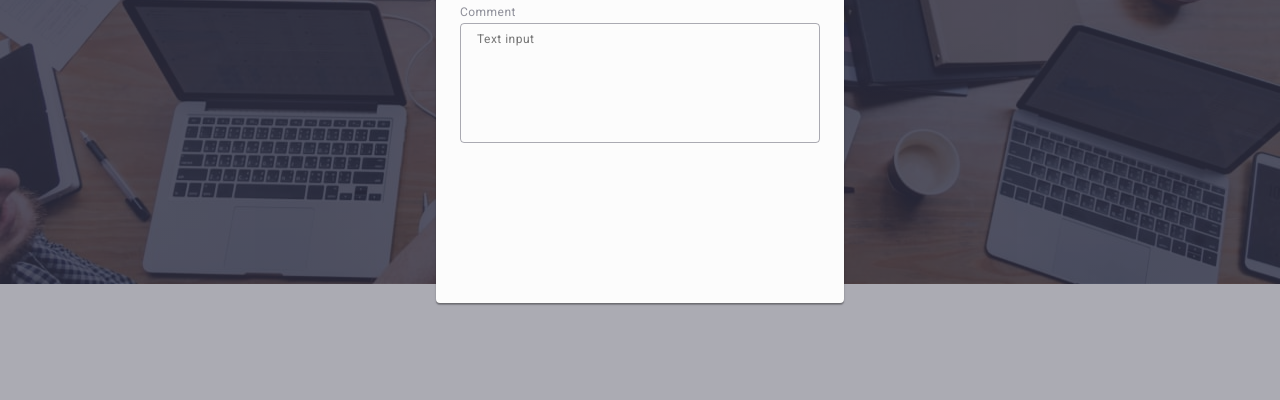
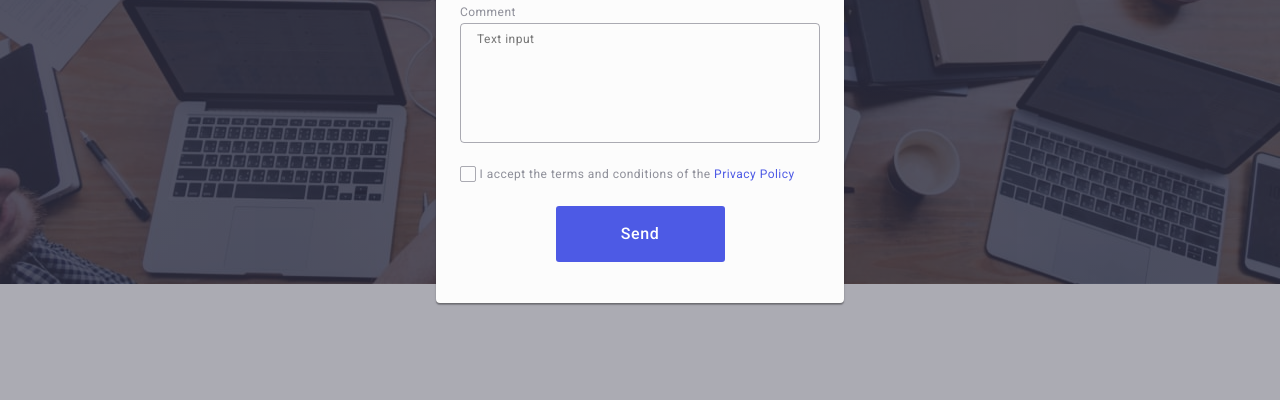
Before and after one commit to Rksiiozz/goit-markup-hw-05, a plain HTML site: page index.html in a window 1280 px wide. Shown: the part 389-789 px from the top of the page. Drawn offline with nearby package versions, Linux system fonts and the light colour scheme.

Commit message:
last modal window commit

```diff
--- a/css/style.css
+++ b/css/style.css
@@ -707,9 +707,12 @@ footer .container {
     transition: border-color 250ms cubic-bezier(0.4, 0, 0.2, 1);
 }
 
-.name-input:focus,
+.name-input:focus {
+    border-color: #4D5AE5;
+}
+
 .name-input:focus .input-name-icon {
-    border-color: #4D5AE5;
+    fill: none;
 }
 
 .input-name-icon {
@@ -744,3 +747,62 @@ footer .container {
 .textarea-comment:focus {
     border-color: #4D5AE5;
 }
+
+.checkbox-container {
+    margin-bottom: 24px;
+}
+
+.checkbox-label {
+    font-size: 12px;
+    line-height: 1.17;
+    letter-spacing: 0.04em;
+    color: #8e8f99;
+
+}
+
+.checkbox-span {
+    width: 16px;
+    height: 16px;
+    border: 1px solid rgba(46, 47, 66, 0.4);
+    border-radius: 2px;
+    transition: background-color 250ms cubic-bezier(0.4, 0, 0.2, 1),
+    border 250ms cubic-bezier(0.4, 0, 0.2, 1),
+    fill 250ms cubic-bezier(0.4, 0, 0.2, 1);
+    display: inline-flex;
+    align-items: center;
+    justify-content: center;
+    fill: transparent;
+
+}
+
+.checkbox-icon {
+
+}
+
+.checkbox-input:checked span {
+    background-color: #404bbf;
+    border: none;
+    fill: #F4F4FD;
+}
+
+.checkbox-link {
+    color: #4d5ae5;
+}
+
+.form-button {
+    display: block;
+    min-width: 169px;
+    height: 56px;
+    font-family: "Roboto", sans-serif;
+    font-size: 16px;
+    font-weight: 500;
+    line-height: 1.5;
+    letter-spacing: 0.04em;
+    color: #ffffff;
+    cursor: pointer;
+    background-color: #4D5AE5;
+    border: none;
+    transition: background-color 250ms cubic-bezier(0.4, 0, 0.2, 1);
+    border-radius: 3px;
+    margin: 0 auto;
+}
--- a/index.html
+++ b/index.html
@@ -601,6 +601,32 @@
               class="textarea-comment"
             ></textarea>
           </div>
+
+          <!--Checkbox-->
+          <div class="checkbox-container">
+            <input
+              id="user-privacy"
+              type="checkbox"
+              value="true"
+              name="user-privacy"
+              class="checkbox-input visually-hidden"
+            />
+
+            <label for="user-privacy" class="checkbox-label">
+              <span class="checkbox-span">
+                <svg width="10" height="8" class="checkbox-icon">
+                  <use href="./images/icons.svg#icon-check" />
+                </svg>
+              </span>
+
+              I accept the terms and conditions of the
+
+              <a class="checkbox-link">Privacy Policy</a>
+            </label>
+          </div>
+
+          <!--Form button-->
+          <button class="form-button">Send</button>
         </form>
       </div>
     </div>
```
